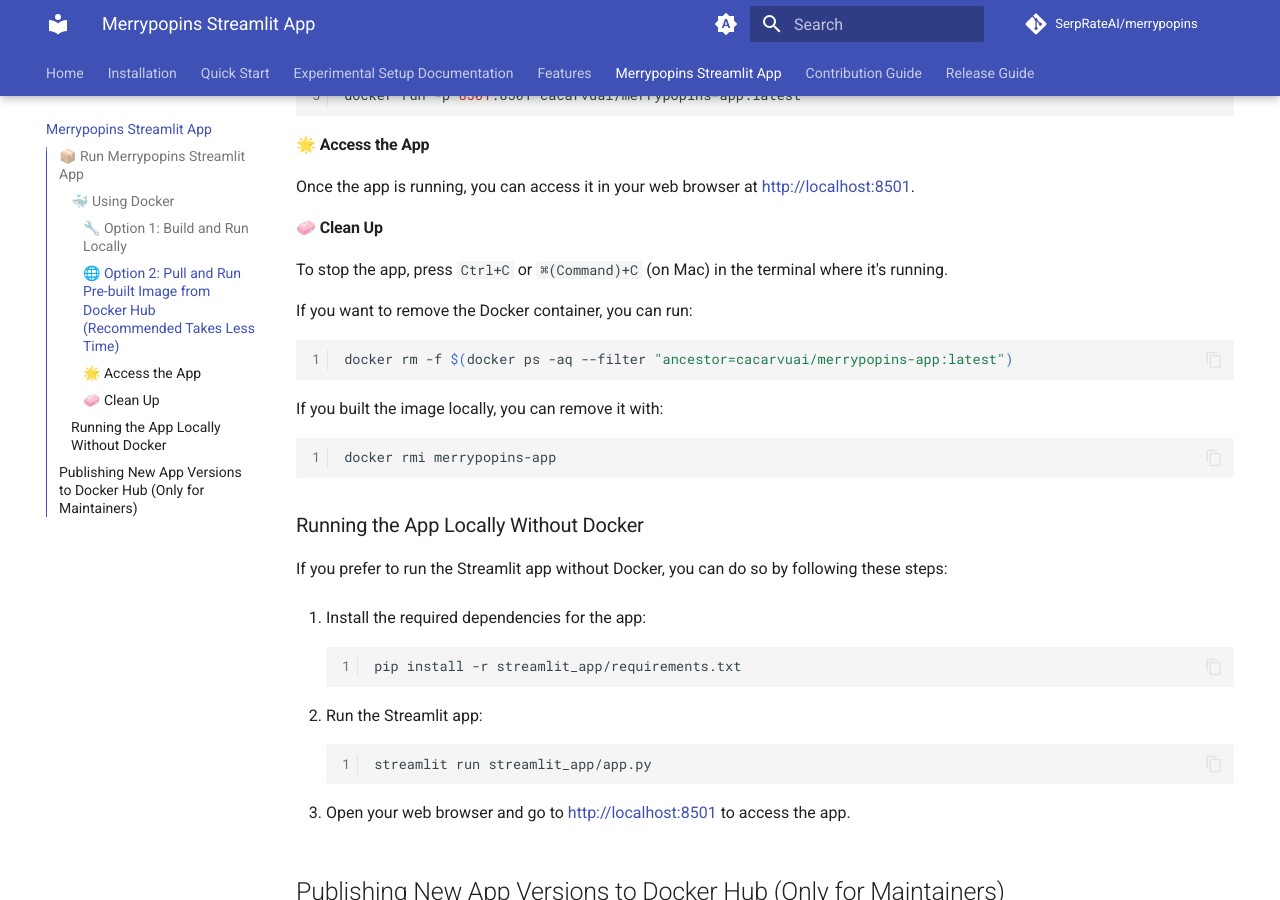
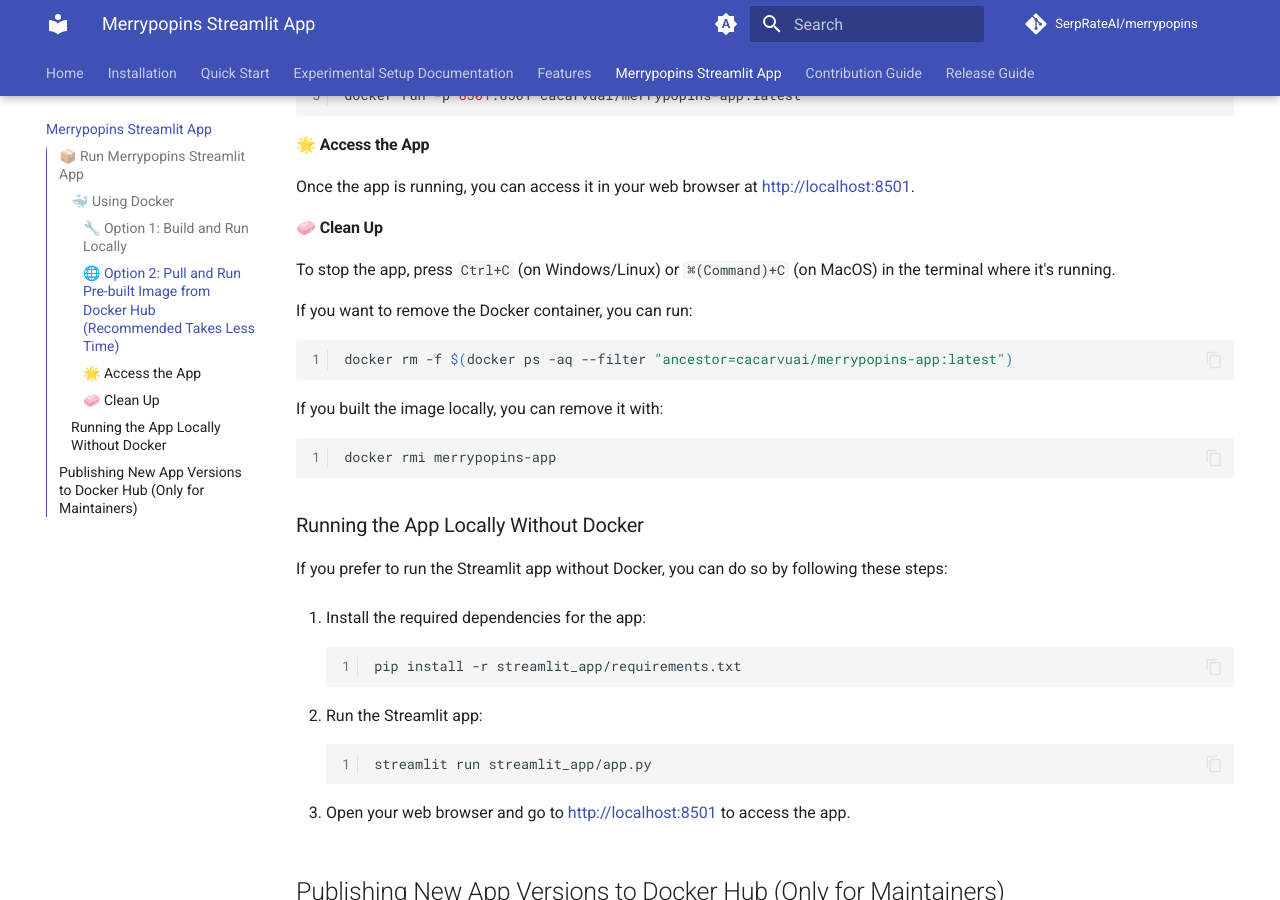
Before and after one commit to SerpRateAI/merrypopins, an MkDocs documentation site: the page built from docs/streamlit.md, in a window 1280 px wide and 900 px high, scrolled down 741 px. Built offline with MkDocs 1.6.1 and Material for MkDocs 9.7.7, drawn with Linux system fonts in a browser that asks for light colours; comment, search, counter and statistics services are not loaded.

Commit message:
add os types to doc

```diff
--- a/docs/streamlit.md
+++ b/docs/streamlit.md
@@ -36,7 +36,7 @@
 Once the app is running, you can access it in your web browser at [http://localhost:8501](http://localhost:8501).
 
 #### 🧼 Clean Up
-To stop the app, press `Ctrl+C` or `⌘(Command)+C` (on Mac) in the terminal where it's running.
+To stop the app, press `Ctrl+C` (on Windows/Linux) or `⌘(Command)+C` (on MacOS) in the terminal where it's running.
 
 If you want to remove the Docker container, you can run:
 
```
